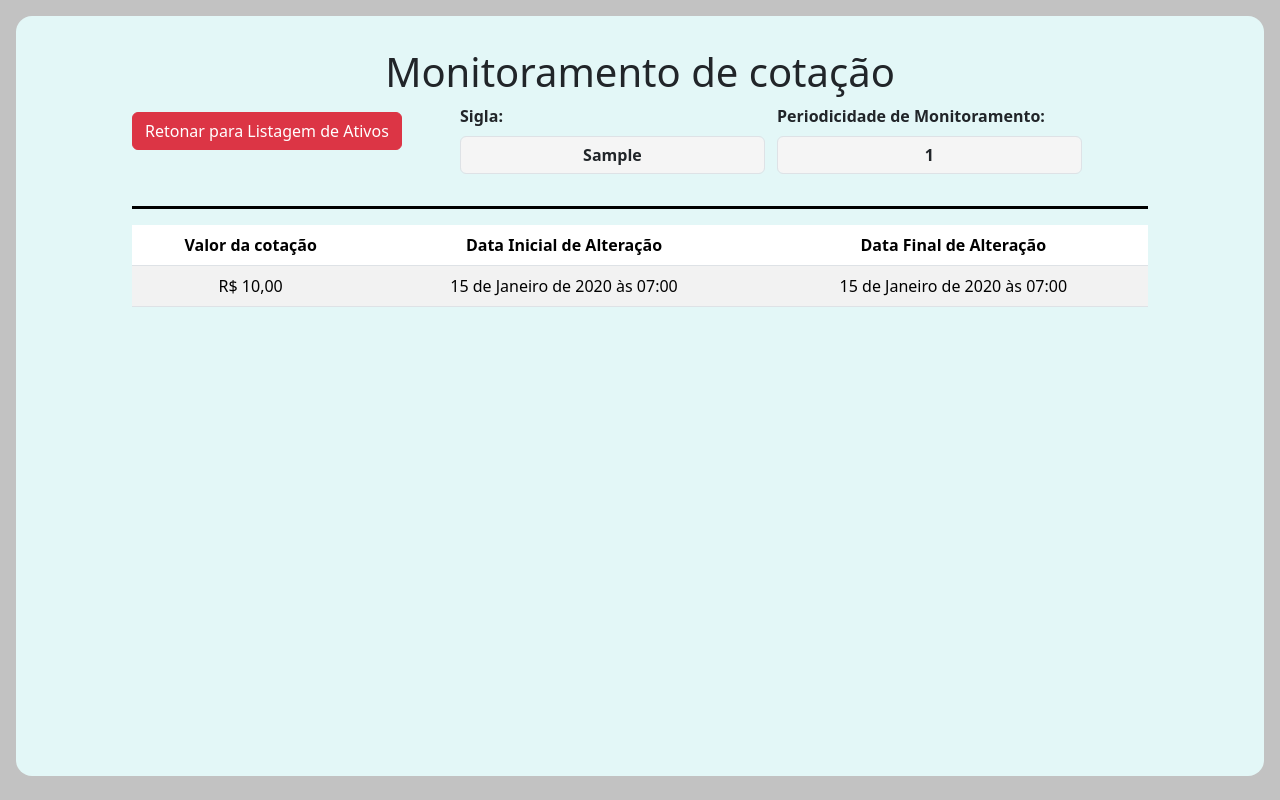
After one commit to Victy0/monitora_ativos_desafioInoa, a Django app: template stocks/templates/stock/priceQuoteHistoryList.html in a window 1280 px wide. The commit adds this page. Run offline with Django 4.2, Linux system fonts and the light colour scheme; the template is opened without the code that fills it: values that come from a table or form of the project are taken from there, others are empty; tables that the repository leaves empty hold one stand-in row (values such as "Sample post").

Commit message:
Listagem de monitoramento de cotação cadastrado

```diff
--- a/static/css/styles.css
+++ b/static/css/styles.css
@@ -86,11 +86,17 @@ html, body
     width: 40%;
     margin-right: 1.5em;
 }
+.form-input-inline-sm
+{
+    display: inline-block !important;
+    width: 30%;
+    margin-right: 0.5em;
+}
 .form-checkbox-inline
 {
     display: inline-block !important;
     width: 40%;
-    margin-left:3em;
+    margin-left: 3em;
 }
 .form-bottom-border
 {
@@ -105,14 +111,23 @@ html, body
     background-color: rgb(245, 245, 245);
 }
 
-.btn-new-stock
+/*** empty-list ***/
+.empty-list
+{
+    font-weight: 600;
+    background-color: rgb(255, 227, 227) !important;
+}
+
+/*** price-quote-details ***/
+.btn-right-position
 {
     margin-top: 0.5em;
     margin-bottom: 0.5em;
     float: right;
 }
-.empty-stock-list
+.btn-left-position
 {
-    font-weight: 600;
-    background-color: rgb(255, 227, 227) !important;
+    margin-top: 0.5em;
+    margin-bottom: 0.5em;
+    float:left
 }
--- a/stocks/models.py
+++ b/stocks/models.py
@@ -45,6 +45,7 @@ class UserStock(models.Model):
     max_price = models.DecimalField(_("valor máximo do túnel estático definido pelo usuário"), max_digits=10, decimal_places=2, default=0)
     min_price = models.DecimalField(_("valor mínimo do túnel estático definido pelo usuário"), max_digits=10, decimal_places=2, default=0)
     update_frequency = models.IntegerField(_("frequencia em minutos de atualização dos dados do ativo definido pelo usuário"), default=0)
+    update_date = models.DateTimeField(_("data de criação/atualização do registro"), default=timezone.now)
 
     class Meta:
         db_table = "user_stock"
@@ -56,6 +57,14 @@ class UserStock(models.Model):
 
     def __str__(self):
         return '(Usuário: ' + str(self.user.email) + '; Ativo: ' + str(self.stock.acronym) + ')'
+
+    def update_register(self, form):
+        self.max_price = form.data['max_price']
+        self.min_price = form.data['min_price']
+        if self.update_frequency != form.data['update_frequency']:
+            self.update_date = timezone.now().isoformat()
+        self.update_frequency = form.data['update_frequency']
+        self.save()
 
     def get_options_to_update_frequency():
         return ['3', '5', '15', '30', '60']
--- /dev/null
+++ b/stocks/templates/stock/priceQuoteHistoryList.html
@@ -0,0 +1,51 @@
+{% extends "base.html" %}
+
+{% block title%} Monitora Ativos - Monitoramento de cotação {%endblock%}
+
+{% block content %}
+    <div class="col-lg-10">
+        <h1 class="mb-2">Monitoramento de cotação</h1>
+
+        <div class="form-group mb-3 form-custom">
+            <a href="{% url 'stock-list' %}" class="btn btn btn-danger btn-left-position">Retonar para Listagem de Ativos</a>
+        <div>
+
+        <div class="form-group mb-3 form-custom form-bottom-border">
+            <div class="form-input-inline-sm">
+                <label class="form-check-label">Sigla:</label>
+                <span data-placement="bottom" title="{{userStock.stock.name}}" class="form-control mt-2">
+                    {{ userStock.stock.acronym }}
+                </span>
+            </div>
+            <div class="form-input-inline-sm">
+                <label class="form-check-label">Periodicidade de Monitoramento:</label>
+                <span class="form-control mt-2">
+                    {{ userStock.update_frequency }}
+                </span>
+            </div>
+        </div>
+
+        <table class="table table-striped">
+            <thead>
+                <tr>
+                    <th scope="col">Valor da cotação</th>
+                    <th scope="col">Data Inicial de Alteração</th>
+                    <th scope="col">Data Final de Alteração</th>
+                </tr>
+            </thead>
+            <tbody>
+            {% for price_quote in priceQuoteList %}
+                <tr>
+                    <td>R$ {{price_quote.price_quote}}</td>
+                    <td>{{price_quote.creation_date}}</td>
+                    <td>{{price_quote.update_date}}</td>
+                </tr>
+            {% empty %}
+                <tr>
+                    <td colspan="3" class="empty-list">NENHUM MONITORAMENTO ENCONTRADO!!!</td>
+                </tr>
+            {% endfor %}
+            </tbody>
+        </table>
+    </div>
+{% endblock content %}
--- a/stocks/urls.py
+++ b/stocks/urls.py
@@ -8,5 +8,6 @@ urlpatterns = [
     path('search/', views.search_stock, name="search-stock"),
     path('create/', views.create_stock, name="create-stock"),
     path('edit/<int:id_stock>', views.edit_stock, name="edit-stock"),
-    path('delete/<int:id_stock>', views.delete_stock, name="delete-stock")
+    path('delete/<int:id_stock>', views.delete_stock, name="delete-stock"),
+    path('price-quote-history/<int:id_stock>/<int:frequency>', views.price_quote_history, name="price-quote-history")
 ]
```
Also changed, not shown: stocks/templates/stock/stockList.html (+4 -4 lines), stocks/views.py (+15 -6 lines), stocks/migrations/0002_userstock_update_date_pricequotehistory_and_more.py.
